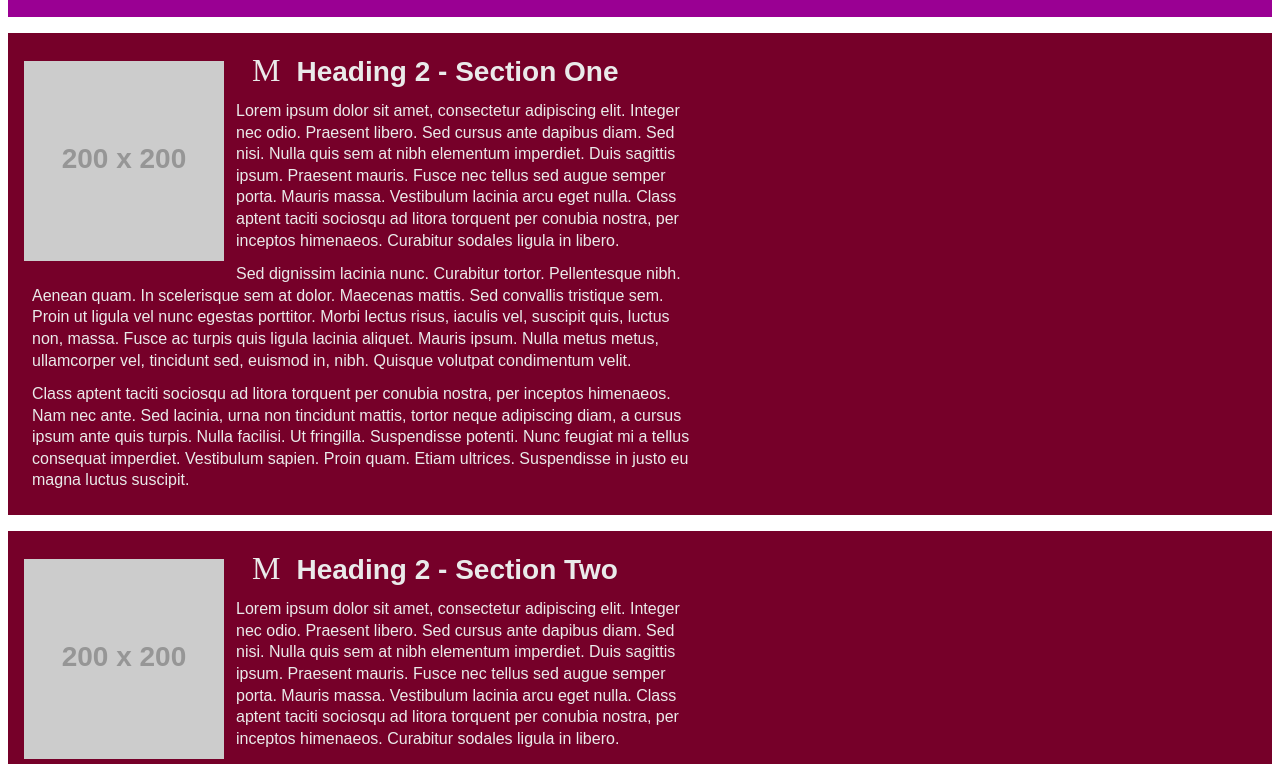
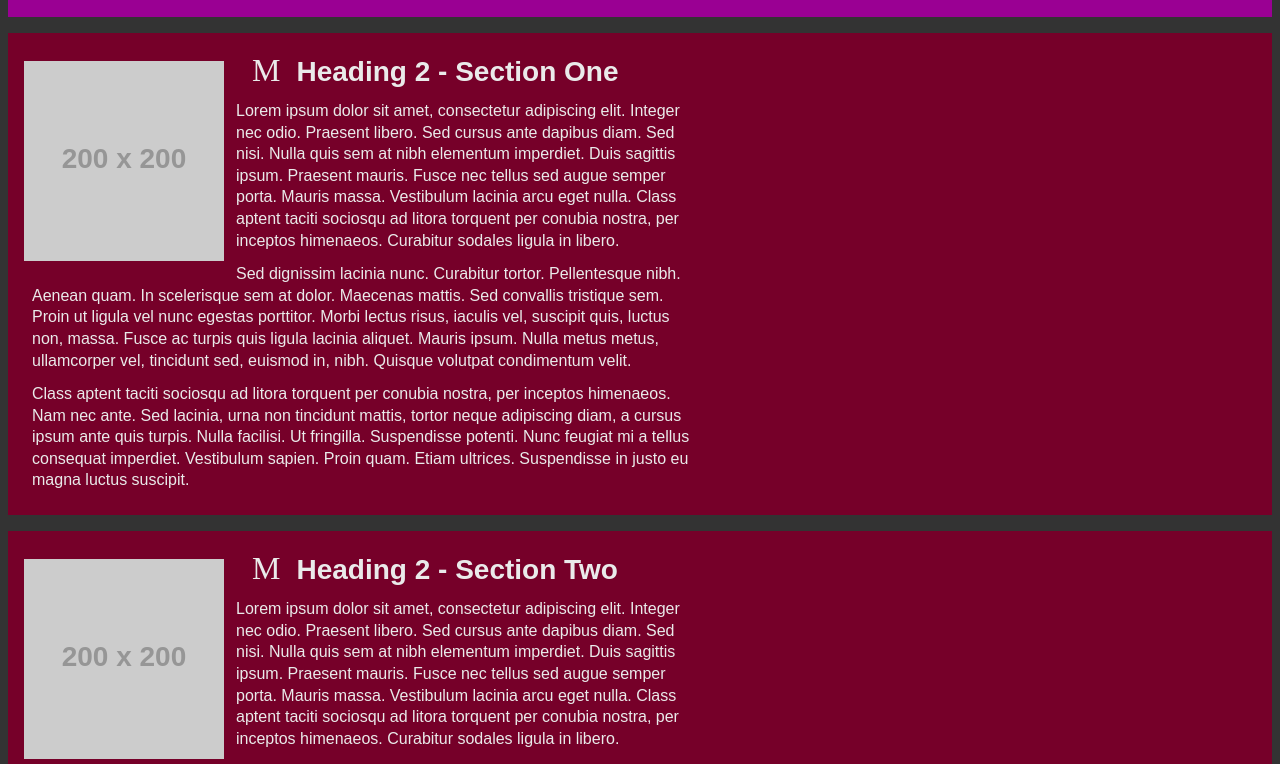
Before and after one commit to scoron11/viewport, a plain HTML site: page index.html in a window 1280 px wide. Shown: the part 104-868 px from the top of the page. Drawn offline with Linux system fonts and the dark colour scheme; placeholder pictures from the web are drawn by us; some icons are missing.

Commit message:
Update Corona.styles.css

```diff
--- a/Corona.styles.css
+++ b/Corona.styles.css
@@ -1,4 +1,4 @@
-/* YOUR NAME GOES HERE */
+/* Sean Corona */
 
 /* --------------- ADD CSS RESET TO THE FILE HERE --------------- */
 
@@ -31,7 +31,16 @@
 
 /* ----- CHECK FOR USER DARK MODE PREFERENCE ----- */
 /* --------------- BEGIN USER PREFERS DARK COLOR SCHEME QUERY --------------- */
-
+body {
+    background-color: #e4e4e4;
+    color: #545454;
+}
+@media (prefers-color-scheme: dark) {
+    body {
+        background-color: #333;
+        color: #ddd;
+    }
+}
 /* CHANGE THE BODY'S BACKGROUND COLOR TO THE DARK GRAY IF THE USER PREFERS DARK MODE */
 
 /* --------------- END USER PREFERS DARK COLOR SCHEME QUERY --------------- */
```
